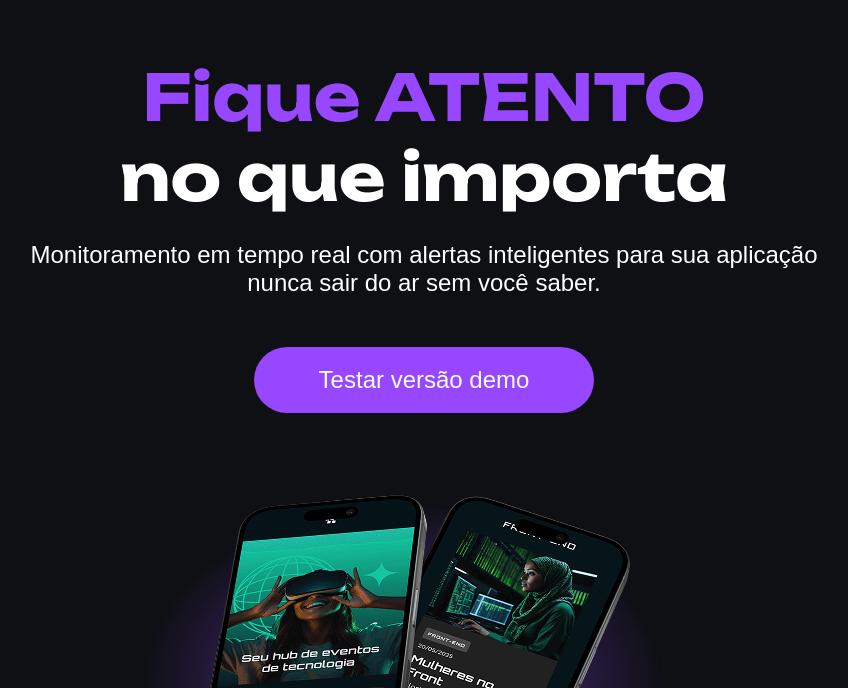
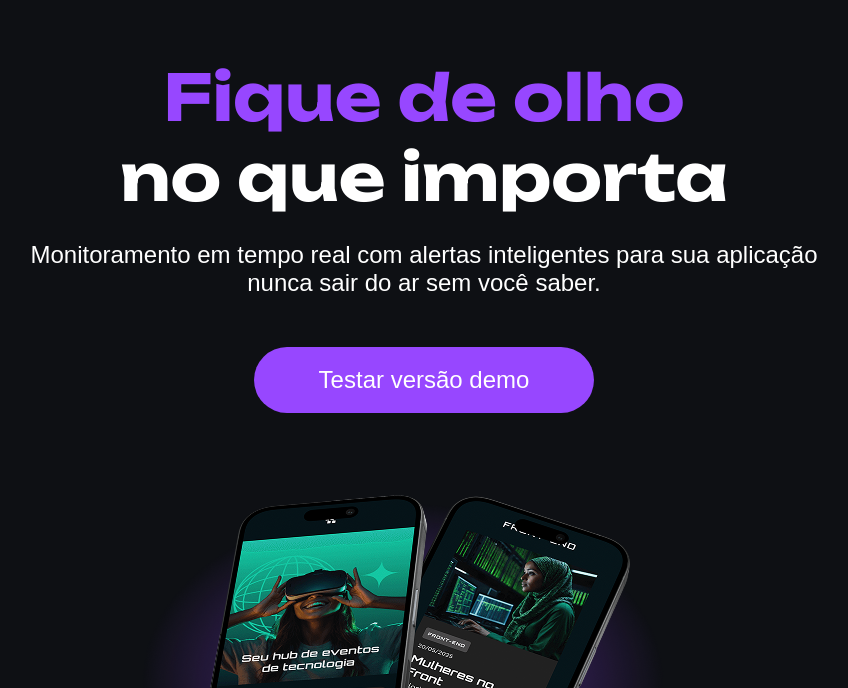
Before and after one commit to marinaangelelli/tecboard, a plain HTML site: page index.html in a window 1280 px wide. Shown: the part 112-800 px from the top of the page, without its empty margins (216-1064 px from the left). Drawn offline with Linux system fonts and the light colour scheme.

Commit message:
Desfaz a alteração de título da página

```diff
--- a/index.html
+++ b/index.html
@@ -16,7 +16,7 @@
 
     <main>
         <section>
-            <h1><span>Fique ATENTO </span><br>no que importa</h1>
+            <h1><span>Fique de olho </span><br>no que importa</h1>
             <p>Monitoramento em tempo real com alertas inteligentes para sua aplicação nunca sair do ar sem você saber.</p>
             <a href="#">Testar versão demo</a>
             <img src="img/celulares_sobrepostos_desktop.png" alt="Fotografia. Dois smartphones pretos sobrepostos com imagens e textos exibidos na tela.">
```
